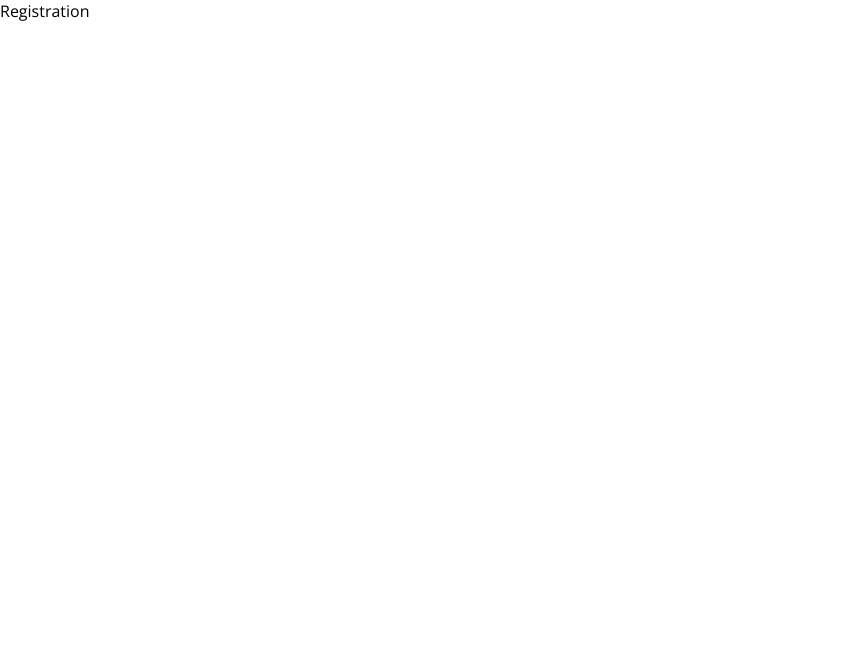
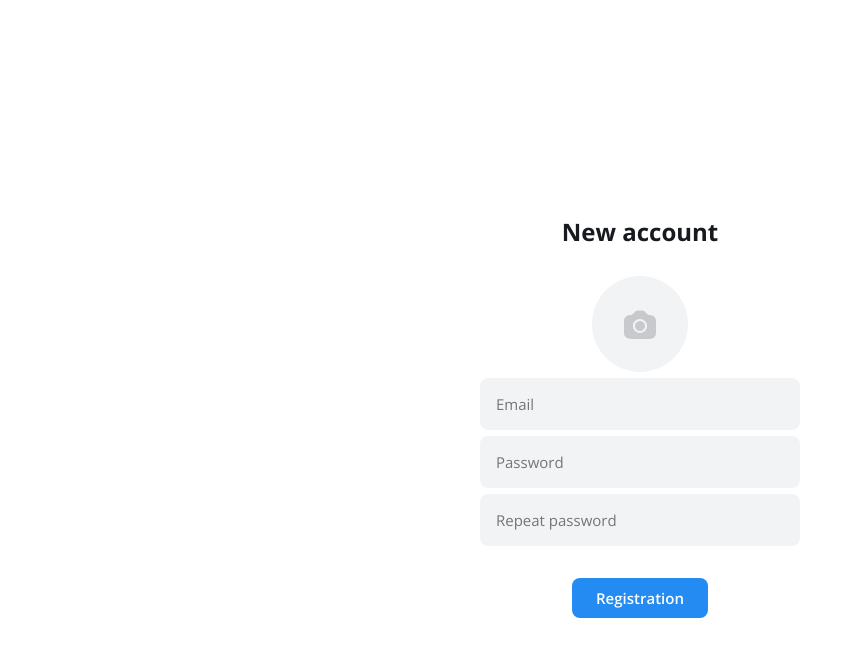
Before and after one commit to DendiRob/social-net-client, a Vue app: page /registration in a window 1280 px wide. Shown: the top 656 px of the page, without its empty margins (0-862 px from the left). Built offline with nearby package versions, Linux system fonts and the light colour scheme.

Commit message:
started making registration

```diff
--- a/package.json
+++ b/package.json
@@ -17,6 +17,7 @@
   },
   "devDependencies": {
     "@rushstack/eslint-patch": "^1.6.1",
+    "@types/node": "^20.10.6",
     "@vitejs/plugin-vue": "^4.4.0",
     "@vue/compiler-sfc": "^3.4.3",
     "@vue/eslint-config-prettier": "^9.0.0",
--- /dev/null
+++ b/src/components/AuthInput.vue
@@ -0,0 +1,48 @@
+<template>
+  <div class="search-wrapper">
+    <input
+      @input="updateValue"
+      :value="modelValue"
+      :placeholder="placeholder"
+      type="text"
+      class="search__input"
+    />
+  </div>
+</template>
+<script setup lang="ts">
+defineProps({
+  modelValue: String,
+  placeholder: {
+    type: String,
+    default: ''
+  }
+});
+const emit = defineEmits(['update:modelValue']);
+
+const updateValue = (e: Event) => {
+  emit('update:modelValue', (e.target as HTMLInputElement).value);
+};
+</script>
+<style scoped lang="scss">
+.search {
+  width: 100%;
+  margin-top: 12px;
+  &-wrapper {
+    width: 100%;
+    overflow: hidden;
+    border-radius: 8px;
+    position: relative;
+  }
+  &__input {
+    box-sizing: border-box;
+    width: 100%;
+    background-color: rgba(201, 204, 209, 0.24);
+    color: #171a1f;
+    font-size: 15px;
+    font-weight: 400;
+    padding: 16px;
+    border: none;
+    outline: none;
+  }
+}
+</style>
--- a/src/pages/contacts/ContactsSidebar.vue
+++ b/src/pages/contacts/ContactsSidebar.vue
@@ -2,7 +2,6 @@
   <div class="contactsSidebar">
     <h1 class="contacts__title">Contacts</h1>
     <InputSearch v-model="searchValue" />
-    {{ searchValue }}
   </div>
 </template>
 <script setup lang="ts">
--- a/src/pages/registration/RegistrationPage.vue
+++ b/src/pages/registration/RegistrationPage.vue
@@ -1,5 +1,98 @@
 <template>
-  <div>Registration</div>
+  <div class="reg-wrapper">
+    <form name="reg-form" class="reg__form" @submit.prevent="onSubmit">
+      <div class="reg__title">New account</div>
+      <div class="reg__inputs">
+          <label class="reg__input reg__input_img" for="addPhoto">
+            <input id="addPhoto" name="addPhoto" type="image" src="images/svg/add-photo.svg" alt="add photo" />
+          </label>
+        <AuthInput
+          class="reg__input"
+          v-model="emailInput"
+          placeholder="Email"
+        />
+        <AuthInput
+          class="reg__input"
+          v-model="passInput"
+          placeholder="Password"
+        />
+        <AuthInput
+          class="reg__input"
+          v-model="confirmPassInput"
+          placeholder="Repeat password"
+        />
+      </div>
+      <button class="reg__btn" type="submit">Registration</button>
+    </form>
+  </div>
 </template>
-<script setup lang="ts"></script>
-<style lang="scss"></style>
+<script setup lang="ts">
+import { ref } from 'vue';
+import AuthInput from '@/components/AuthInput.vue';
+
+const emailInput = ref('');
+const passInput = ref('');
+const confirmPassInput = ref('');
+
+function onSubmit() {}
+</script>
+<style lang="scss">
+.reg {
+  &-wrapper {
+    display: flex;
+    justify-content: center;
+    align-items: center;
+    height: 100vh;
+  }
+  &__form {
+    height: 100%;
+    max-height: 370px;
+    width: 100%;
+    max-width: 320px;
+  }
+  &__title {
+    color: #171a1f;
+    text-align: center;
+    font-size: 24px;
+    font-weight: 700;
+  }
+  &__inputs {
+    height: 270px;
+    display: flex;
+    flex-direction: column;
+    justify-content: space-between;
+    margin-top: 28px;
+    max-width: 320px;
+  }
+  &__input {
+    width: 100%;
+    &_img {
+      margin: 0 auto;
+      cursor: pointer;
+      width: 96px;
+      height: 96px;
+      background-color: #F2F3F5;
+      border-radius: 100%;
+      display: flex;
+      justify-content: center;
+      align-items: center;
+    }
+  }
+  &__btn {
+    display: block;
+    margin: 0 auto;
+    margin-top: 32px;
+    cursor: pointer;
+    border: none;
+    padding: 8px 24px;
+    background-color: #248BF2;
+    color: #FFF;
+    border-radius: 8px;
+    font-size: 15px;
+font-style: normal;
+font-weight: 600;
+line-height: 24px;
+
+  }
+}
+</style>
```
Also changed, not shown: public/images/svg/add-photo.svg (added), 1 other file (tests, documents, lock files or other folders).
